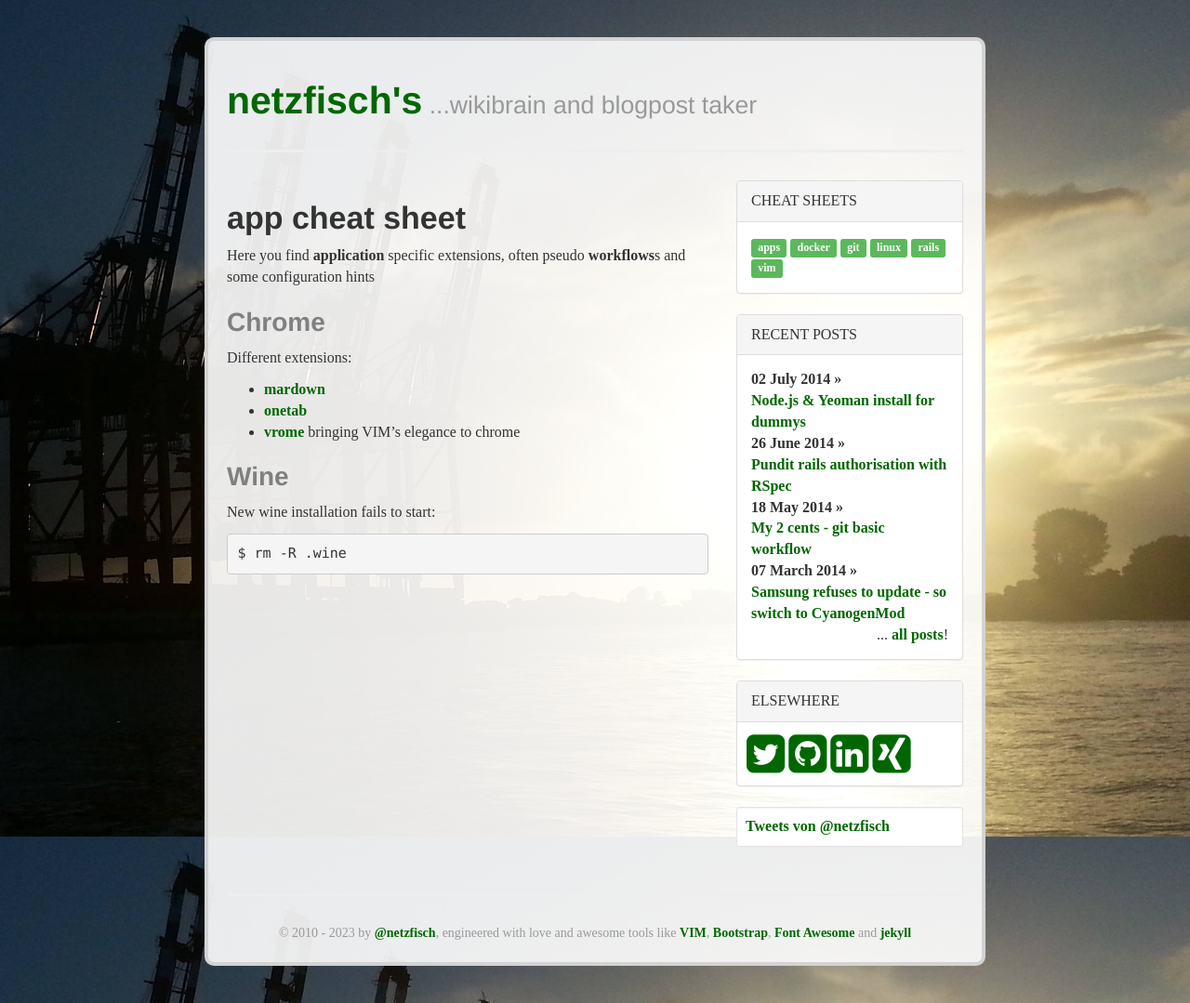
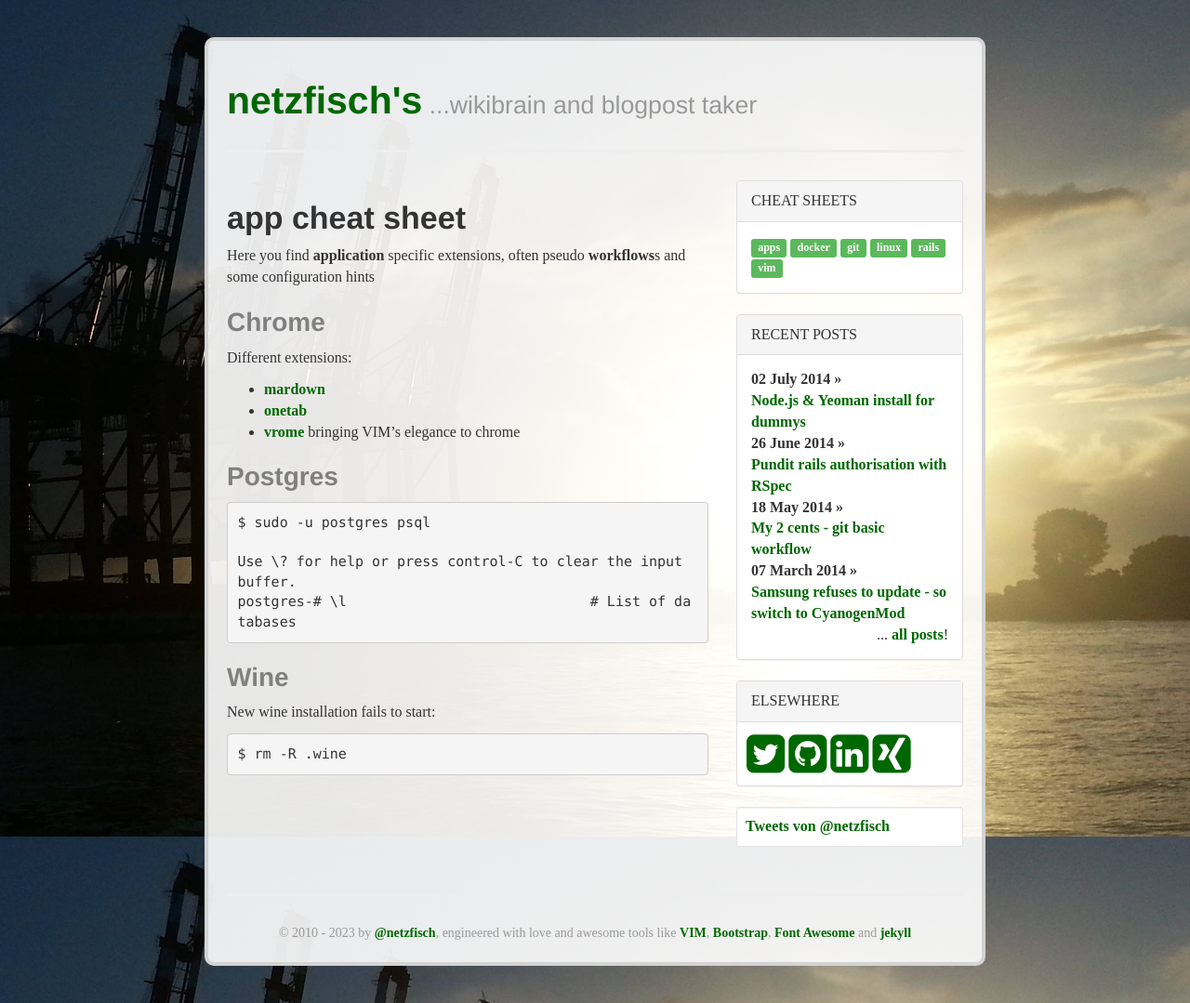
Before and after one commit to netzfisch/netzfisch.github.io, a Jekyll site: the page built from static/apps.md, in a window 1280 px wide. Shown: the whole page at 93% size. Built offline with Jekyll 4.4.1, drawn with Linux system fonts in a browser that asks for light colours; nearby versions of some CDN libraries; some web fonts are replaced; comment, search, counter and statistics services are not loaded.

Commit message:
add static content

```diff
--- a/static/apps.md
+++ b/static/apps.md
@@ -15,6 +15,13 @@ Different extensions:
 * [onetab]()
 * [vrome](https://github.com/jinzhu/vrome) bringing VIM's elegance to chrome
 
+### Postgres
+
+    $ sudo -u postgres psql
+
+    Use \? for help or press control-C to clear the input buffer.
+    postgres-# \l                             # List of databases
+
 ### Wine
 
 New wine installation fails to start:
```
